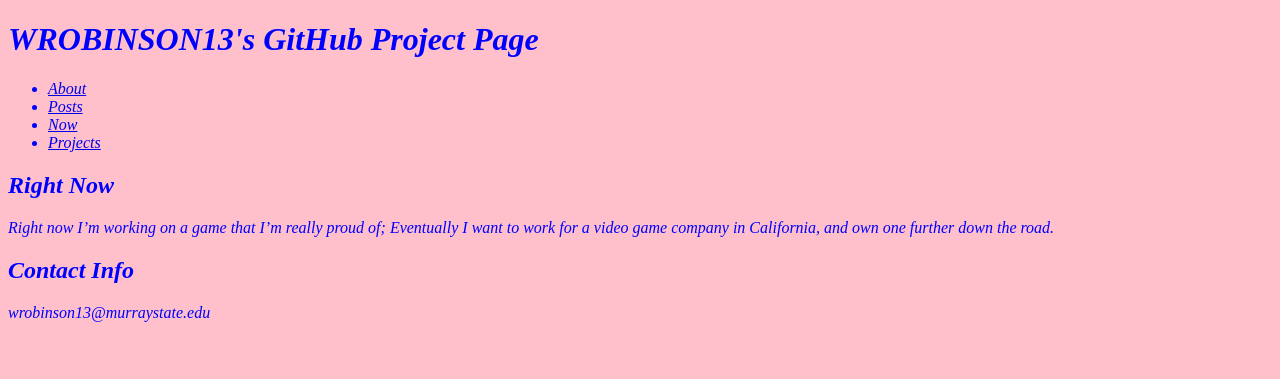
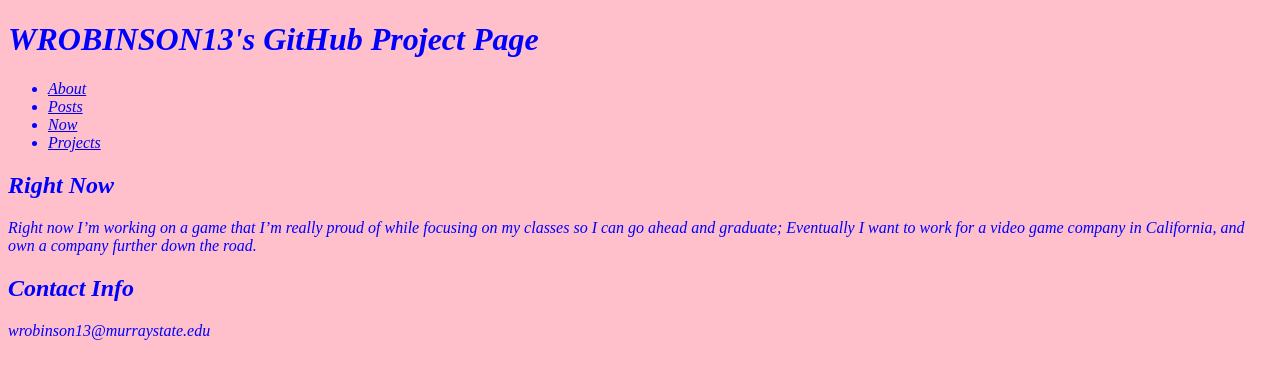
Before and after one commit to wrobinson13/wrobinson13.github.io, a Jekyll site: the page built from now.md, in a window 1280 px wide. Shown: the top 379 px of the page. Built offline with Jekyll 4.4.1, drawn with Linux system fonts in a browser that asks for light colours.

Commit message:
Update now.md

```diff
--- a/now.md
+++ b/now.md
@@ -4,7 +4,7 @@
 ---
 ## Right Now
 
-Right now I'm working on a game that I'm really proud of; Eventually I want to work for a video game company in California, and own one further down the road.
+Right now I'm working on a game that I'm really proud of while focusing on my classes so I can go ahead and graduate; Eventually I want to work for a video game company in California, and own a company further down the road.
 
 ## Contact Info
 
```
